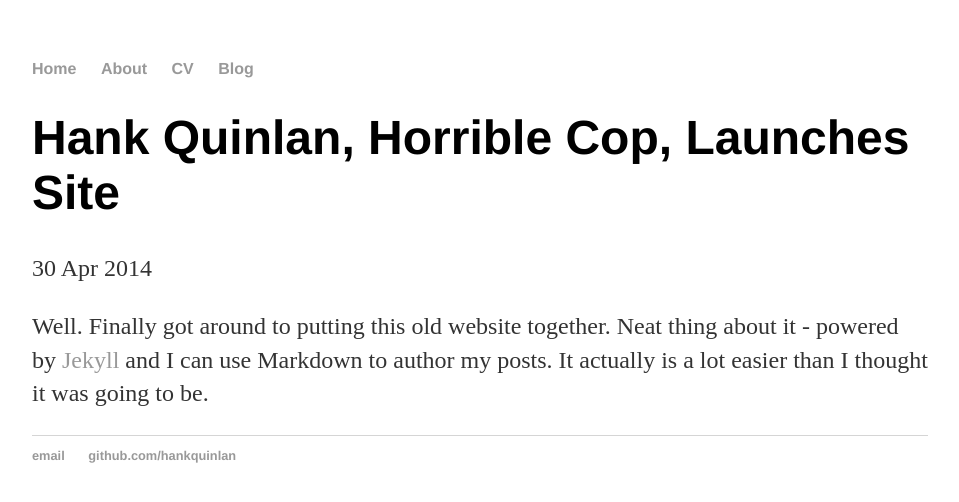
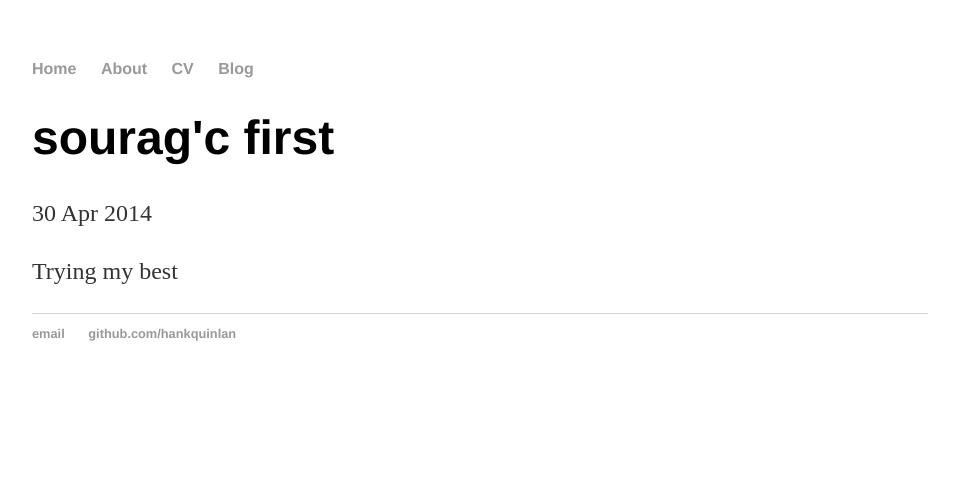
Before and after one commit to GouthamSurendran/souragc.github.io, a Jekyll site: the page built from _posts/2020-02-09-first--blog.md, in a window 1280 px wide. Shown: the top 502 px of the page, without its empty margins (160-1119 px from the left). Built offline with Jekyll 4.4.1, drawn with Linux system fonts in a browser that asks for light colours.

Commit message:
first blog

```diff
--- a/_posts/2020-02-09-first--blog.md
+++ b/_posts/2020-02-09-first--blog.md
@@ -1,7 +1,7 @@
 ---
 layout: post
-title: "Hank Quinlan, Horrible Cop, Launches Site"
+title: "sourag'c first"
 date: 2014-04-30
 ---
 
-Well. Finally got around to putting this old website together. Neat thing about it - powered by [Jekyll](http://jekyllrb.com) and I can use Markdown to author my posts. It actually is a lot easier than I thought it was going to be.
+Trying my best
--- a/index.html
+++ b/index.html
@@ -3,6 +3,6 @@
 title: sourag
 ---
 <div class="blurb">
-	<h1>Hi there, I'm Hank Quinlan!</h1>
+	<h1>Hi there, I'm sourag</h1>
 	<p>I'm best known as the horrible cop from <em>A Touch of Evil</em> Don't trust me. <a href="/about">Read more about my life...</a></p>
 </div><!-- /.blurb -->
```
